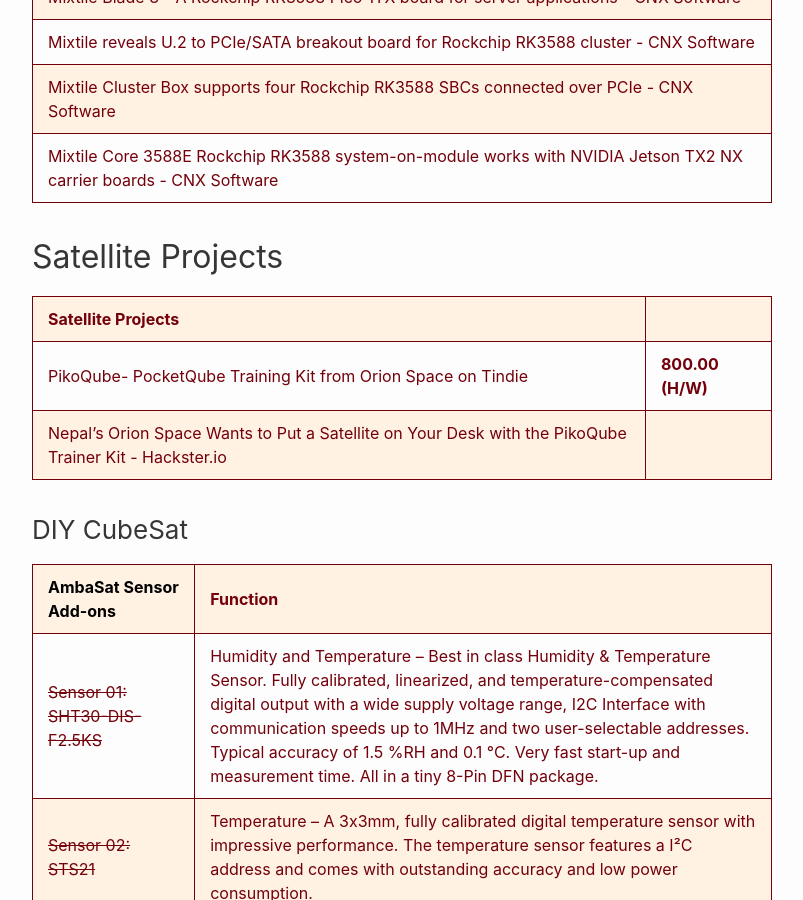
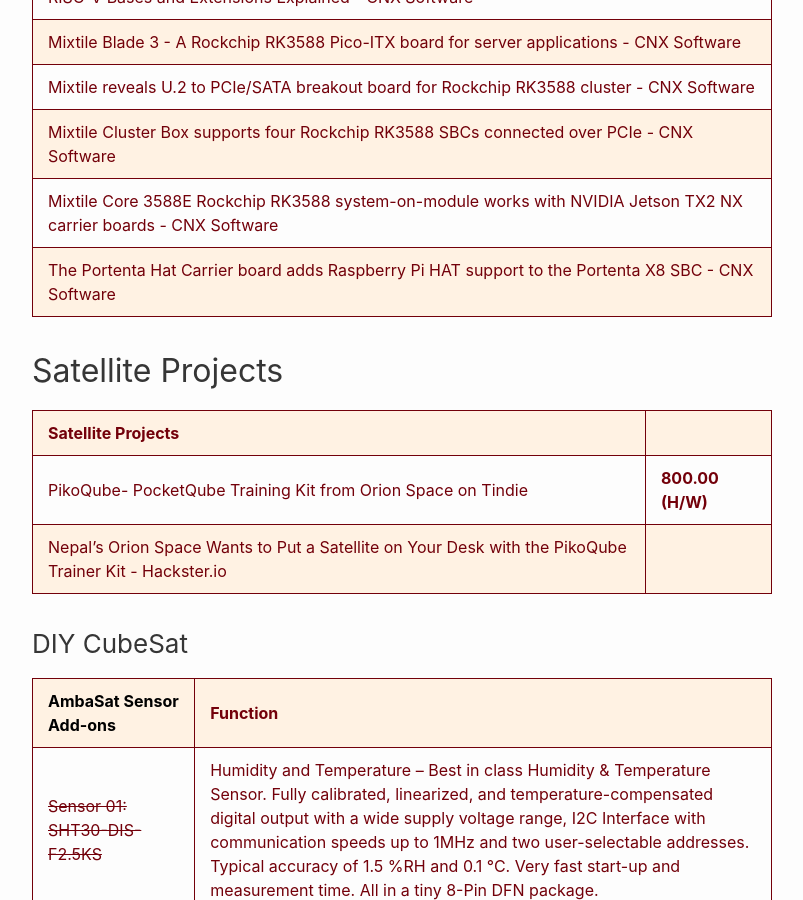
Before and after one commit to RalphHightower/RalphHightower, a Jekyll site: the page built from HardwareLinks.md, in a window 1280 px wide and 900 px high, scrolled down 33006 px. Shown: the whole window, without its empty margins (238-1041 px from the left). Built offline with Jekyll 4.4.1, drawn with Linux system fonts in a browser that asks for light colours; our own code applies the rules of GitHub Pages for plain Markdown files; some of the changed text lies outside the part shown.

Commit message:
[docs](doc): HardwareLinks(Arduino Portenta)

```diff
--- a/HardwareLinks.md
+++ b/HardwareLinks.md
@@ -36,6 +36,7 @@
 | [AndesAIRE™ AnDLA I350 AI/ML - Andes Technology](http://www.andestech.com/en/products-solutions/andesaire-ai/ ) | (H/W)|
 | [AntSDR E200 / Crowd Supply](https://www.crowdsupply.com/microphase-technology/antsdr-e200#products )| $299 - $499 (H/W) |
 | **[Arace Tech — Milk-V Mars CM](https://arace.tech/products/milk-v-mars-cm )** | **[$84.00 8GB w/ WiFi 5/BT5.2](https://arace.tech/products/milk-v-mars-cm)** |
+| [Arduino Portenta Hat Carrier](https://www.arduino.cc/pro/hardware-product-portenta-hat-carrier/ ) | (H/W) $45.00 |
 | [Arduino](https://store-usa.arduino.cc/) | (H/W) |
 | [Asus IOT](https://iot.asus.com/products/coral/) | (H/W) |
 | **[ASUS Tinker Board 3N](https://tinker-board.asus.com/product/tinker-board-3N.html )** | **8 GB/64GB** (H/W) |
@@ -576,6 +577,7 @@
 | [Mixtile reveals U.2 to PCIe/SATA breakout board for Rockchip RK3588 cluster - CNX Software](https://www.cnx-software.com/2022/06/18/mixtile-u2-to-pcie-sata-breakout-board-rockchip-rk3588-cluster/ ) |
 | [Mixtile Cluster Box supports four Rockchip RK3588 SBCs connected over PCIe - CNX Software](https://www.cnx-software.com/2023/10/20/mixtile-cluster-box-supports-four-rockchip-rk3588-sbcs-connected-over-pcie/ ) |
 | [Mixtile Core 3588E Rockchip RK3588 system-on-module works with NVIDIA Jetson TX2 NX carrier boards - CNX Software](https://www.cnx-software.com/2023/04/28/mixtile-core-3588e-rockchip-rk3588-system-on-module-nvidia-jetson-tx2-nx-carrier-boards/ ) |
+| [The Portenta Hat Carrier board adds Raspberry Pi HAT support to the Portenta X8 SBC - CNX Software](https://www.cnx-software.com/2023/10/26/portenta-hat-carrier-board-raspberry-pi-hat-portenta-x8-sbc/ ) |
 
 [^21]: • 1.5GHz quad-core 64-bit ARM Cortex-A72 CPU (Roughly 3× performance)<br />• 1GB, 2GB, or 4GB of LPDDR4 SDRAM<br />• Full-throughput Gigabit Ethernet<br />• Dual-band 802.11ac wireless networking<br />• Bluetooth 5.0<br />• Two USB 3.0 and two USB 2.0 ports<br />• Dual monitor support, at resolutions up to 4K<br />• VideoCore VI graphics, supporting OpenGL ES 3.x<br />• 4Kp60 hardware decode of HEVC video<br />Complete compatibility with earlier Raspberry Pi products
 
```
